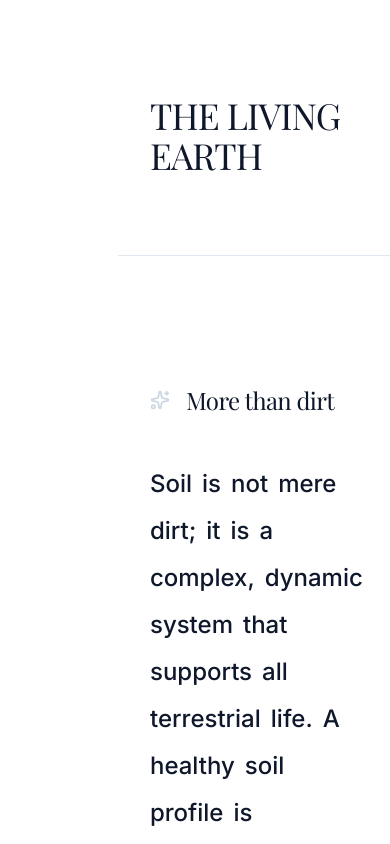
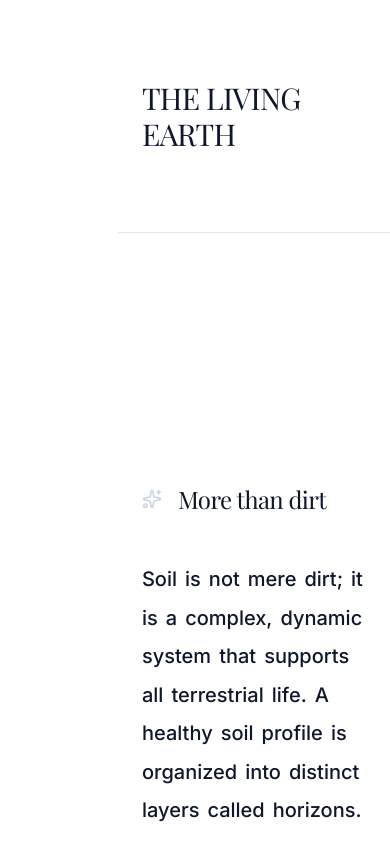
Before and after one commit to ahmad-beyond-limits/AgED, a Next.js app: page /lesson/1 in a window 390 px wide. Shown: the top 844 px of the page. Built offline with nearby package versions, Linux system fonts and the light colour scheme; a web font is replaced by a local one.

Commit message:
fix: Optimize font sizing and padding for mobile to prevent severe text wrapping

```diff
--- a/src/app/lesson/[id]/page.tsx
+++ b/src/app/lesson/[id]/page.tsx
@@ -215,7 +215,7 @@ const NarrativeBlockComponent = ({ block }: { block: NarrativeBlock }) => {
 
   return (
     <div ref={containerRef} className="h-[200vh] relative border-t border-slate-200">
-      <div className="sticky top-0 h-screen flex flex-col justify-center px-8 md:px-10 lg:px-16 xl:px-24">
+      <div className="sticky top-0 h-screen flex flex-col justify-center px-6 md:px-10 lg:px-16 xl:px-24">
 
         {/* Storybook Reveal Header */}
         <motion.div
@@ -234,7 +234,7 @@ const NarrativeBlockComponent = ({ block }: { block: NarrativeBlock }) => {
         </motion.div>
 
         {/* Typing on Scroll Text */}
-        <div className="text-2xl lg:text-3xl leading-relaxed font-medium mt-4 flex flex-wrap gap-x-2.5 gap-y-2">
+        <div className="text-xl md:text-2xl lg:text-3xl leading-relaxed font-medium mt-4 flex flex-wrap gap-x-2 gap-y-1.5 md:gap-x-2.5 md:gap-y-2">
           {typeof block.text === 'string' ? (
             words.map((word, i) => {
               const start = i / words.length;
@@ -586,8 +586,8 @@ export default function LessonPage() {
               {/* === INFO STEP (Narrative Scroll) === */}
               {step.type === 'info' && (
                 <div>
-                  <div className="pt-24 pb-12 px-8 md:px-10 lg:px-16 xl:px-24">
-                    <h1 className="text-4xl md:text-5xl xl:text-7xl font-serif tracking-tight leading-[1.1] mb-8 uppercase text-slate-900">
+                  <div className="pt-20 md:pt-24 pb-10 px-6 md:px-10 lg:px-16 xl:px-24">
+                    <h1 className="text-3xl md:text-4xl xl:text-5xl font-serif tracking-tight leading-[1.2] mb-10 md:mb-16 text-slate-900">
                       {step.title}
                     </h1>
                   </div>
@@ -631,14 +631,14 @@ export default function LessonPage() {
 
               {/* === MISSION STEP === */}
               {step.type === 'mission' && (
-                <div className="min-h-[calc(100vh-80px)] flex flex-col justify-center px-8 md:px-10 lg:px-16 xl:px-24 py-24">
+                <div className="min-h-[calc(100vh-80px)] flex flex-col justify-center px-6 md:px-10 lg:px-16 xl:px-24 py-16 md:py-24">
                   <div className="inline-flex items-center gap-2 text-orange-500 font-bold text-sm uppercase tracking-widest mb-6">
                     <Target size={18} /> Action Required
                   </div>
-                  <h1 className="text-4xl md:text-5xl xl:text-7xl font-serif tracking-tight leading-[1.1] mb-12 uppercase text-slate-900">
+                  <h1 className="text-3xl md:text-5xl xl:text-7xl font-serif tracking-tight leading-[1.1] mb-8 md:mb-12 uppercase text-slate-900">
                     {step.title}
                   </h1>
-                  <p className="text-xl md:text-2xl text-slate-600 font-medium leading-relaxed mb-16">
+                  <p className="text-lg md:text-xl xl:text-2xl text-slate-600 font-medium leading-relaxed mb-12 md:mb-16">
                     {step.content as string}
                   </p>
                   <button
```
